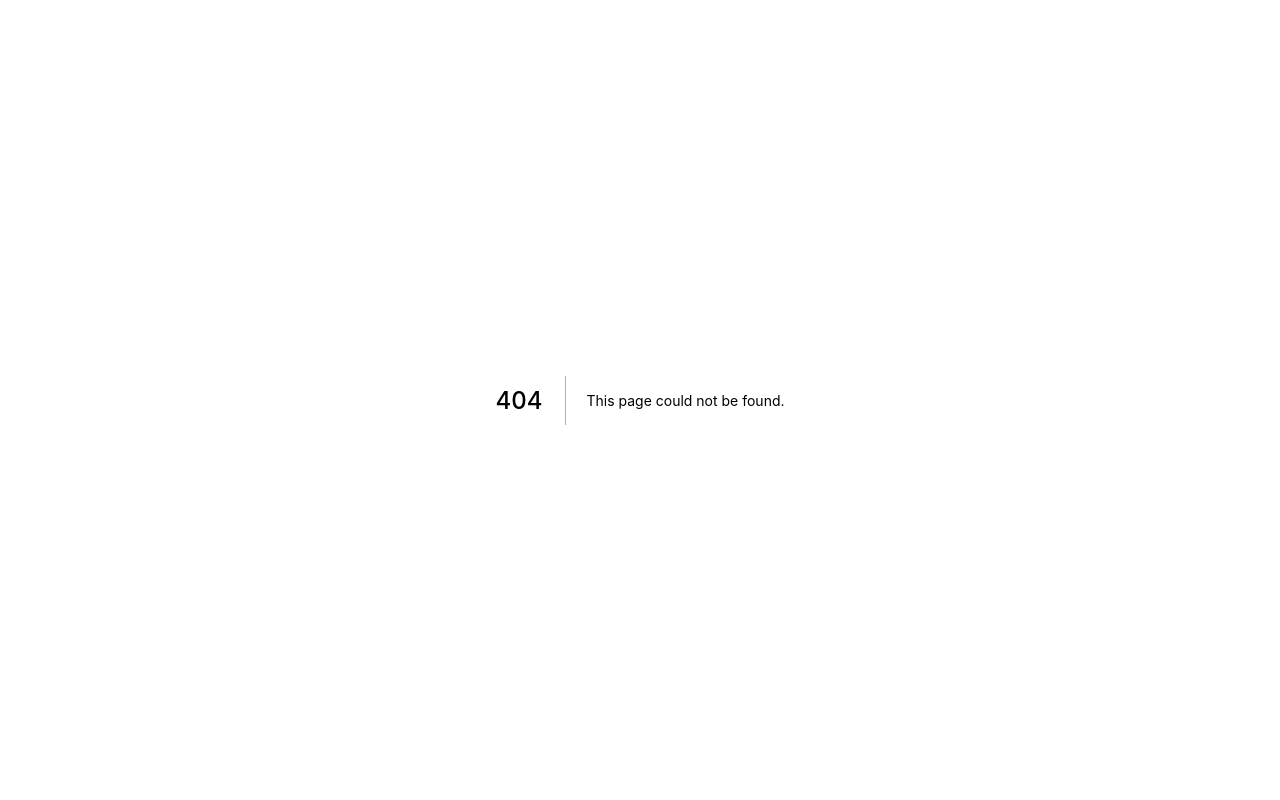
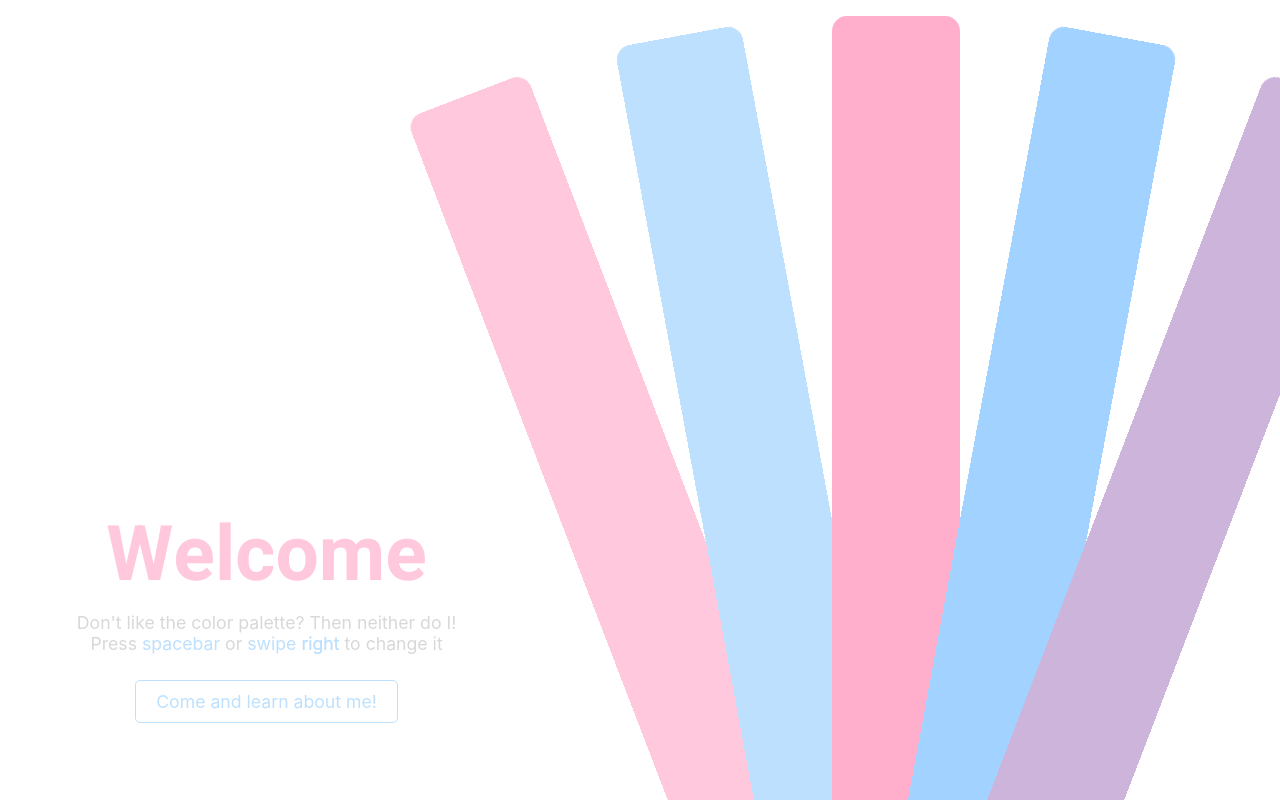
Before and after one commit to babyccino/portfolio, a Next.js app: page /test in a window 1280 px wide. Before the commit this address had no page. Built offline with nearby package versions, Linux system fonts and the light colour scheme.

Commit message:
testing initial pageload without redux

```diff
--- /dev/null
+++ b/src/components/bars/barsWithoutRexuxTest.tsx
@@ -0,0 +1,35 @@
+import React from "react"
+
+import styles from "./bars.module.scss"
+
+import { multipleClasses } from "../../util"
+import { defaultPalette } from "../../color"
+
+interface CurrentlyAnimatingRefType {
+	currentlyAnimating: boolean
+	timeout: NodeJS.Timeout | null
+	promise: Promise<void> | null
+	queue: boolean
+}
+const currentlyAnimatingInitialState: CurrentlyAnimatingRefType = {
+	currentlyAnimating: true,
+	timeout: null,
+	promise: null,
+	queue: false,
+}
+
+const BarsTest = (): JSX.Element => {
+	return (
+		<div className={styles.container}>
+			{defaultPalette.map((color, ii) => (
+				<div
+					key={ii}
+					className={multipleClasses(styles[`swipeIn${ii}`], styles.bar)}
+					style={{ backgroundColor: color }}
+				/>
+			))}
+		</div>
+	)
+}
+
+export default React.memo(BarsTest)
--- /dev/null
+++ b/src/components/intro/introWithoutReduxTest.tsx
@@ -0,0 +1,53 @@
+import React from "react"
+
+import styles from "./intro.module.scss"
+
+import BarsTest from "../bars/barsWithoutRexuxTest"
+import Button from "../button/button"
+import { defaultPalette } from "../../color"
+
+const Right = () => (
+	<span className={styles.rightContainer}>
+		<span className={styles.rightAnimated1}>right</span>
+		<span className={styles.rightAnimated2}>right</span>
+		<span className={styles.rightTransparent}>right</span>
+	</span>
+)
+
+const IntroTest = () => {
+	const mainColor = defaultPalette[0]
+	const secondaryColor = defaultPalette[1]
+
+	return (
+		<div className={styles.container}>
+			<div className={styles.welcomeContainer}>
+				<h1 style={{ color: mainColor }} className={styles.title}>
+					Welcome
+				</h1>
+				<h2 className={styles.instructions}>
+					Don&apos;t like the color palette? Then neither do I! <br />
+					Press&nbsp;
+					<span style={{ color: secondaryColor }} className={styles.spacebar}>
+						spacebar
+					</span>
+					&nbsp;or&nbsp;
+					<span style={{ color: secondaryColor }}>
+						swipe&nbsp;
+						<Right />
+					</span>
+					&nbsp;to change it
+				</h2>
+				<div className={styles.button}>
+					<Button color={secondaryColor} onClick={() => {}}>
+						Come and learn about me!
+					</Button>
+				</div>
+			</div>
+			<div className={styles.barsContainer}>
+				<BarsTest />
+			</div>
+		</div>
+	)
+}
+
+export default IntroTest
--- /dev/null
+++ b/src/pages/test.tsx
@@ -0,0 +1,5 @@
+import IntroTest from "../components/intro/introWithoutReduxTest"
+
+export default function index(): JSX.Element {
+	return <IntroTest />
+}
```
